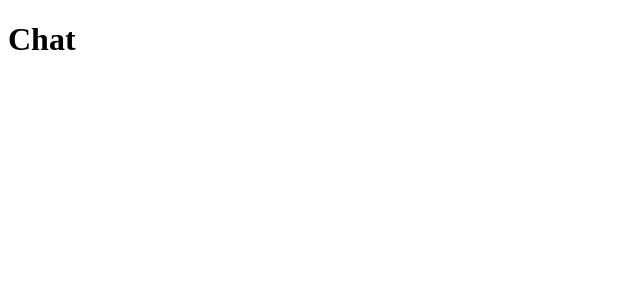
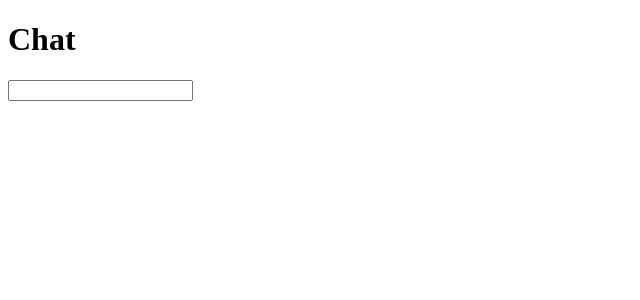
Before and after one commit to NataEn/Chat-app, a React (Create React App) app in the folder client/: page /chat in a window 1280 px wide. Shown: the top 300 px of the page, without its empty margins (0-640 px from the left). Built offline with nearby package versions, Linux system fonts and the light colour scheme; the HTML template or start-up script is replaced by a standard one.

Commit message:
sending messages back and forth

```diff
--- a/client/src/components/Chat/Chat.jsx
+++ b/client/src/components/Chat/Chat.jsx
@@ -1,42 +1,68 @@
-import React, {useState, useEffect} from 'react';
-import {useLocation} from "react-router-dom"
-import queryString from 'query-string'
-import io from 'socket.io-client'
+import React, { useState, useEffect } from "react";
+import { useLocation } from "react-router-dom";
+import queryString from "query-string";
+import io from "socket.io-client";
 
 let socket;
 
-const Chat=()=>{
-    const location = useLocation();
-    const [name,setName]=useState('')
-    const [room,setRoom]=useState('')
-    const [message,setMessage]=useState('')
-    const [messages,setMessages]=useState([])
-    const ENDPOINT='localhost:5000'
+const Chat = () => {
+  const location = useLocation();
+  const [name, setName] = useState("");
+  const [room, setRoom] = useState("");
+  const [message, setMessage] = useState("");
+  const [messages, setMessages] = useState([]);
+  const ENDPOINT = "localhost:5000";
 
-   useEffect(()=>{
-    const {name,room}= queryString.parse(location.search)
-    socket=io(ENDPOINT)
+  const sendMessage = (event) => {
+    // event.preventdefault(); // prevent page refresh
+    if (message) {
+        console.log(`emitting message ${message} from id ${socket.id}`)
+      socket.emit("sendMessage", message, () => {
+        setMessage("");
+      });
+    }
+  };
+
+  useEffect(() => {
+    const { name, room } = queryString.parse(location.search);
+    socket = io(ENDPOINT);
     setName(name);
-    setRoom(room)
-    socket.emit('join',{name,room},((err)=>{
-        if(err){
-            console.error(err);
-        }
-        }))
+    setRoom(room);
+    socket.emit("join", { name, room }, (err) => {
+      if (err) {
+        console.error(err);
+      }
+    });
 
-    return ()=>{
-        socket.emit('break_connection');
-        socket.off();
-    }
-   },[ENDPOINT,location.search])
+    return () => {
+      socket.emit("break_connection");
+      socket.off();
+    };
+  }, [ENDPOINT, location.search]);
 
-    useEffect(()=>{
-        socket.on('message',(message)=>{
-            setMessages([...messages,message])
+  useEffect(() => {
+    socket.on("message", (message) => {
+      console.log(`got new message ${message.text}, total messages: ${messages}`);
+      setMessages([...messages, message]);
+    });
+  }, [messages]);
 
-        }),[messages]
-    })
-    // function for sending messages
-    return <h1>Chat</h1>
-}
+  return (
+    <div className="outerContainer">
+      <h1>Chat</h1>
+      <div className="innerContainer">
+        <input
+          value={message}
+          onChange={(event) => setMessage(event.target.value)}
+          onKeyPress={(event) => {
+            if (event.key === "Enter") {
+              console.log("keyPress", event.key);
+              sendMessage(message);
+            }
+          }}
+        ></input>
+      </div>
+    </div>
+  );
+};
 export default Chat;
```
Also changed, not shown: 1 other file (tests, documents, lock files or other folders).
